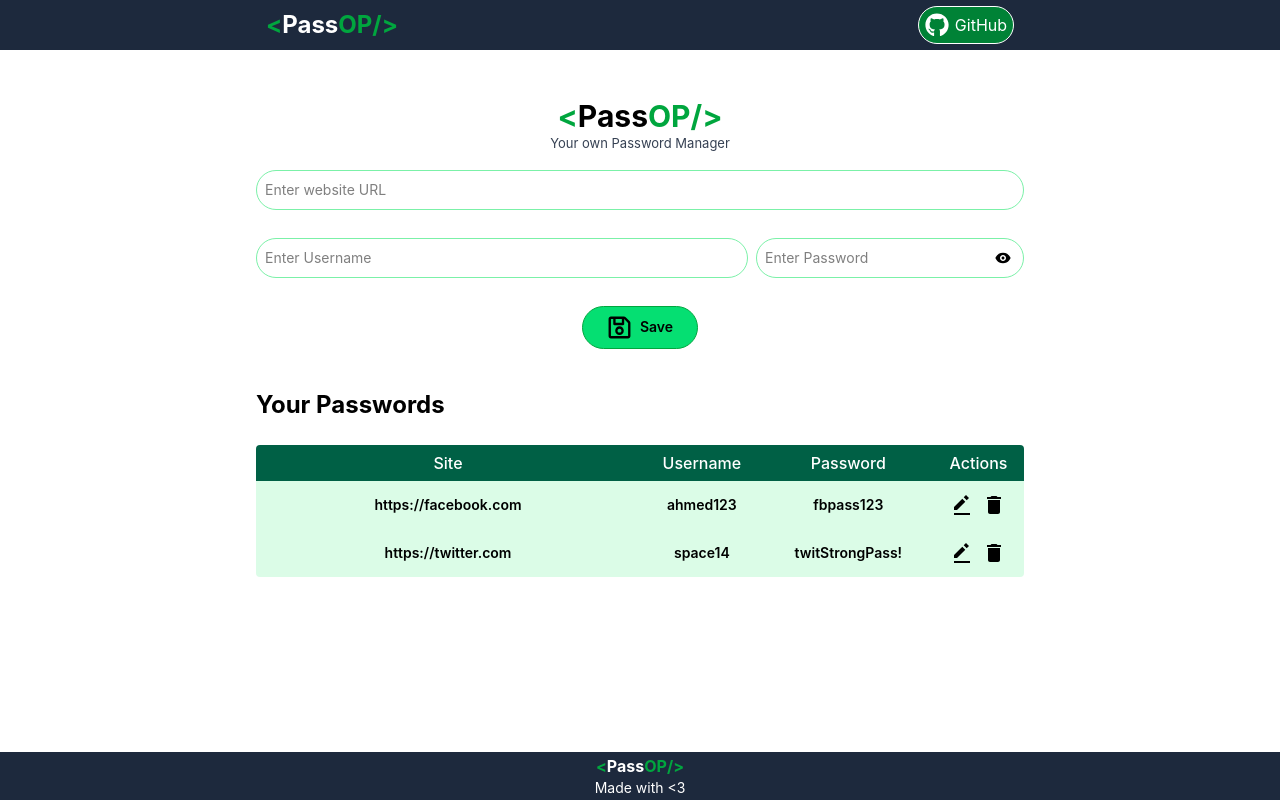
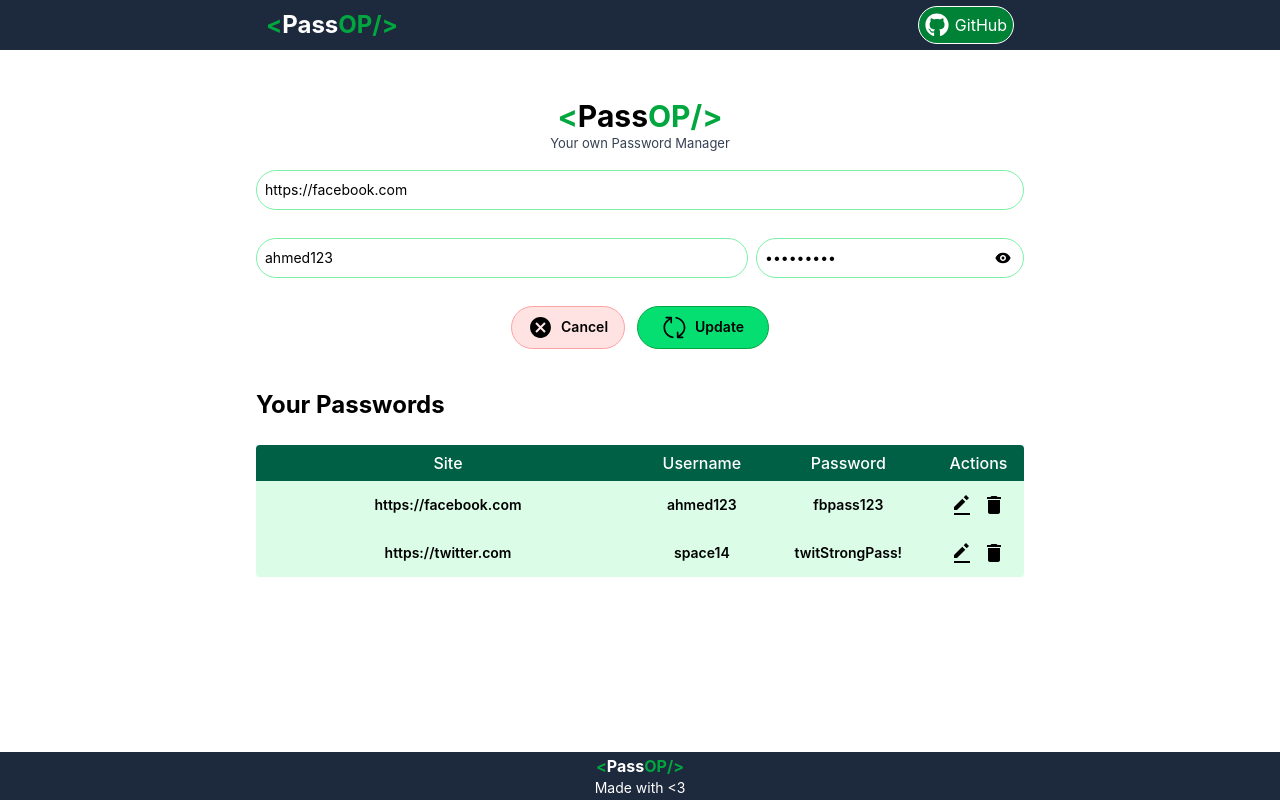
Before and after one commit to Sp4ce14/PasswordManager, a React (Vite) app: page / in a window 1280 px wide. Both pictures are taken after a click on the button 962 px from the left and 504 px from the top of the page. Built offline with nearby package versions, Linux system fonts and the light colour scheme.

Commit message:
completed-edit-functionality

```diff
--- a/src/App.tsx
+++ b/src/App.tsx
@@ -1,4 +1,4 @@
-import { useRef, useState } from 'react'
+import { useState } from 'react'
 import Nav from './components/Nav.tsx'
 import Footer from './components/Footer.tsx'
 import Form from './components/Form.tsx'
@@ -23,17 +23,15 @@
   ];
   const [Records, setRecords] = useState<Record[]>(mockRecords);
   const [editPressed, setEditPressed] = useState<boolean>(false);
-  const toEditIdRef: React.RefObject<string | null> = useRef<string | null>(null)
+  const [toEditId, setToEditId] = useState<string | null>(null)
 
-  const toggleEdit = (id: string): void => {
-    setEditPressed(prev => !prev);
-    if (editPressed) {
-      toEditIdRef.current = id;
+  const triggerEdit = (id: string): void => {
+    if (!editPressed) {
+      setEditPressed(true);
     }
-    else {
-      toEditIdRef.current = null;
-    }
-  }
+  setToEditId(id);
+  console.log(toEditId)
+};
 
   return (
     <div className="flex flex-col min-h-screen">
@@ -45,9 +43,9 @@
           <div className="text-green-600">&lt;</div><div>Pass</div><div className="text-green-600">OP/&gt;</div>
         </div>
         <div className="mb-4 text-[13px] justify-self-center text-gray-700">Your own Password Manager</div>
-        <Form setRecords={setRecords} records={Records} toEditId={toEditIdRef.current}/>
+        <Form setRecords={setRecords} records={Records} toEditId={toEditId} editPressed={editPressed} setEditPressed={setEditPressed}/>
         <div className="font-bold text-2xl mt-10 mb-6">Your Passwords</div>
-        <Table records={Records} setRecords={setRecords} toggleEdit={toggleEdit}/>
+        <Table records={Records} setRecords={setRecords} triggerEdit={triggerEdit}/>
       </main>
       <footer>
         <Footer />
--- a/src/components/Form.tsx
+++ b/src/components/Form.tsx
@@ -2,6 +2,8 @@
 import { useForm } from "react-hook-form";
 import { BiSolidShow } from "react-icons/bi";
 import { FaRegSave } from "react-icons/fa";
+import { MdCancel } from "react-icons/md";
+import { RxUpdate } from "react-icons/rx";
 import type Record from '../models/record.ts'
 
 interface RecordForm {
@@ -12,30 +14,58 @@
 
 interface FormProps {
   setRecords: React.Dispatch<React.SetStateAction<Record[]>>;
+  setEditPressed: React.Dispatch<React.SetStateAction<boolean>>;
   records: Record[];
+  editPressed: boolean;
   toEditId: string | null;
 }
 
-const Form: React.FC<FormProps> = ({ setRecords, records, toEditId }: FormProps) => {
+const Form: React.FC<FormProps> = ({ setRecords, records, toEditId, editPressed, setEditPressed }: FormProps) => {
   const [show, setShow] = useState<boolean>(false);
   const { register, handleSubmit, formState: { errors }, reset } = useForm<RecordForm>();
   const urlRegex: RegExp = /^(https?:\/\/)?([a-zA-Z0-9-]+\.)+[a-zA-Z]{2,}(\/\S*)?$/;
 
-  // add record logic
+  // submit logic
   const onSubmit = (formData: RecordForm) => {
-    setRecords(prev => [...prev, {
+    // add logic
+    if (!editPressed) {
+      setRecords(prev => [...prev, {
       id: crypto.randomUUID(),
       site: formData.site,
       username: formData.username,
       password: formData.password
     }]);
-    reset();
+    // update logic
+    } else {
+      let recordToEdit: Record = records.filter(record => record.id === toEditId)[0]
+      if (!recordToEdit){
+        alert('The record you are trying to edit has been deleted');
+      } else {
+        setRecords(prev => {
+        return prev.map(record => record.id === toEditId ? {...record, ...formData}: record);
+      })}
+      setEditPressed(false);
+    }
+    reset({
+        site: '',
+        username: '',
+        password: ''
+      });
   }
 
   // prefill form logic on edit press
   useEffect(() => {
-
-  }, [toEditId])
+    // set if condition to escape the initial render and value initialization
+    if (editPressed) {
+      let prefillRecord: Record = records.filter(record => record.id == toEditId)[0];
+      console.log(prefillRecord, toEditId)
+      reset({
+        site: prefillRecord.site,
+        username: prefillRecord.username,
+        password: prefillRecord.password
+      })
+    }
+  }, [toEditId, editPressed])
 
 
   return (
@@ -62,10 +92,21 @@
             <div className="h-5 ml-3 text-sm text-red-600">{errors.password?.message}</div>
           </div>
         </div>
-        <div className="flex justify-center">
+        <div className="flex justify-center gap-x-3">
+          {editPressed && (
+            <button type="submit" className="mt-2 bg-red-100 border-red-300 border rounded-3xl py-2 px-4 font-semibold hover:opacity-90 cursor-pointer" onClick={() => { setEditPressed(false); reset({
+        site: '',
+        username: '',
+        password: ''
+      }) }}>
+            <div className="flex gap-2 items-center">
+              <div className="text-[25px]"><MdCancel /></div> <div className="text-sm">Cancel</div>
+            </div>
+          </button>
+          )}
           <button type="submit" className="mt-2 bg-green-400 border-green-600 border rounded-3xl py-2 px-6 font-semibold hover:opacity-90 cursor-pointer">
             <div className="flex gap-2 items-center">
-              <div className="text-[25px]"><FaRegSave /></div> <div className="text-sm">Save</div>
+              {editPressed ? (<><div className="text-[25px]"> <RxUpdate /></div> <div className="text-sm">Update</div></>) : (<><div className="text-[25px]"> <FaRegSave /></div> <div className="text-sm">Save</div></>)}
             </div>
           </button>
         </div>
--- a/src/components/Table.tsx
+++ b/src/components/Table.tsx
@@ -6,10 +6,10 @@
 interface TableProps {
     records: Record[];
     setRecords: React.Dispatch<React.SetStateAction<Record[]>>;
-    toggleEdit(id: string): void
+    triggerEdit(id: string): void
 }
 
-const Table: React.FC<TableProps> = ({ records, setRecords, toggleEdit }: TableProps) => {
+const Table: React.FC<TableProps> = ({ records, setRecords, triggerEdit }: TableProps) => {
 
     // delete logic
     const handleDelete = (id: string): void => {
@@ -37,7 +37,7 @@
                                 <td className='text-center py-3 border-x md:border-0'>{record.password}</td>
                                 <td className='py-3'>
                                     <div className="flex text-2xl gap-2 justify-center">
-                                        <button onClick={() => toggleEdit(record.id)} className='hover:opacity-80 cursor-pointer'>
+                                        <button onClick={() => triggerEdit(record.id)} className='hover:opacity-80 cursor-pointer'>
                                             <BiSolidEditAlt />
                                         </button>
                                         <button onClick={() => handleDelete(record.id)} className='hover:opacity-80 cursor-pointer'>
```
